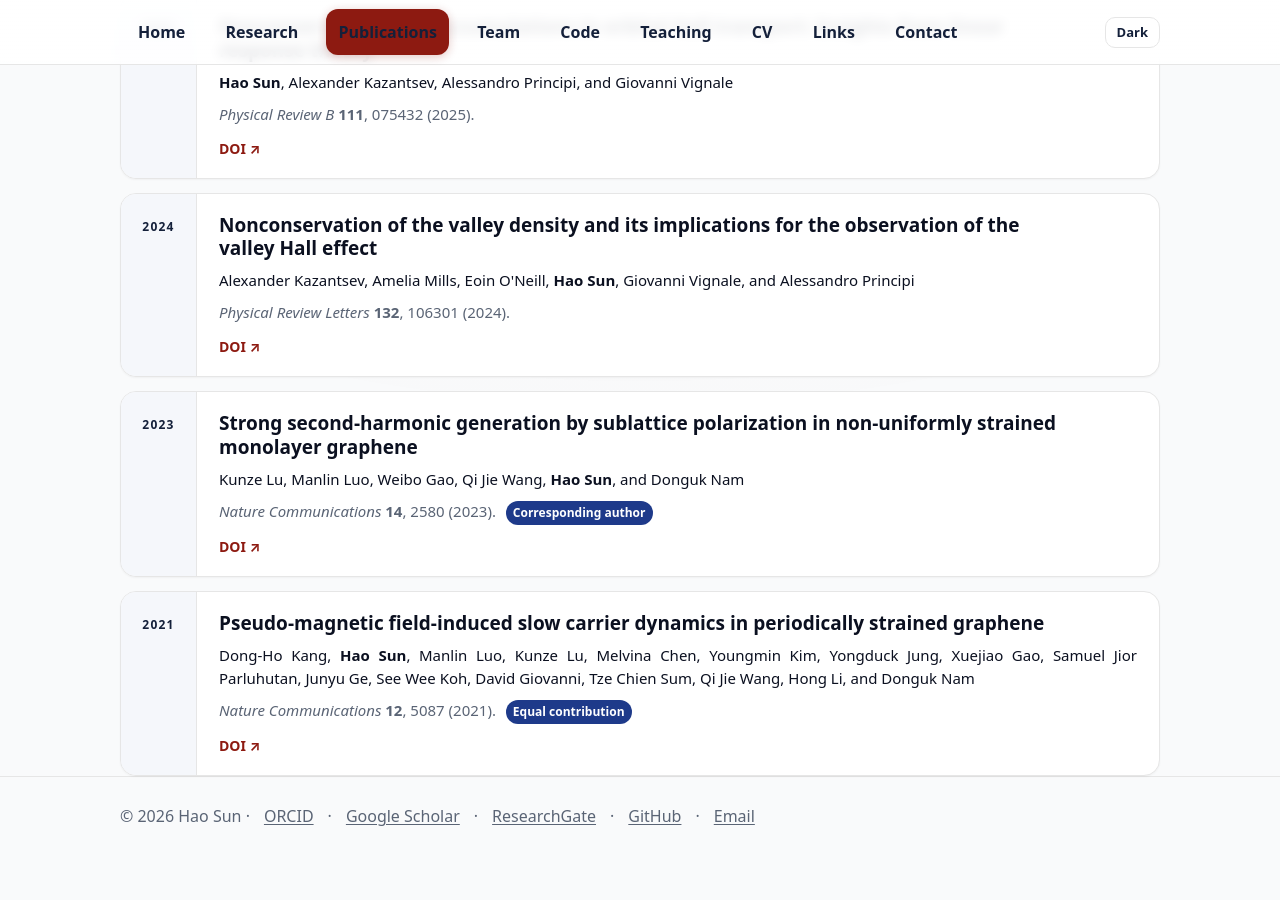
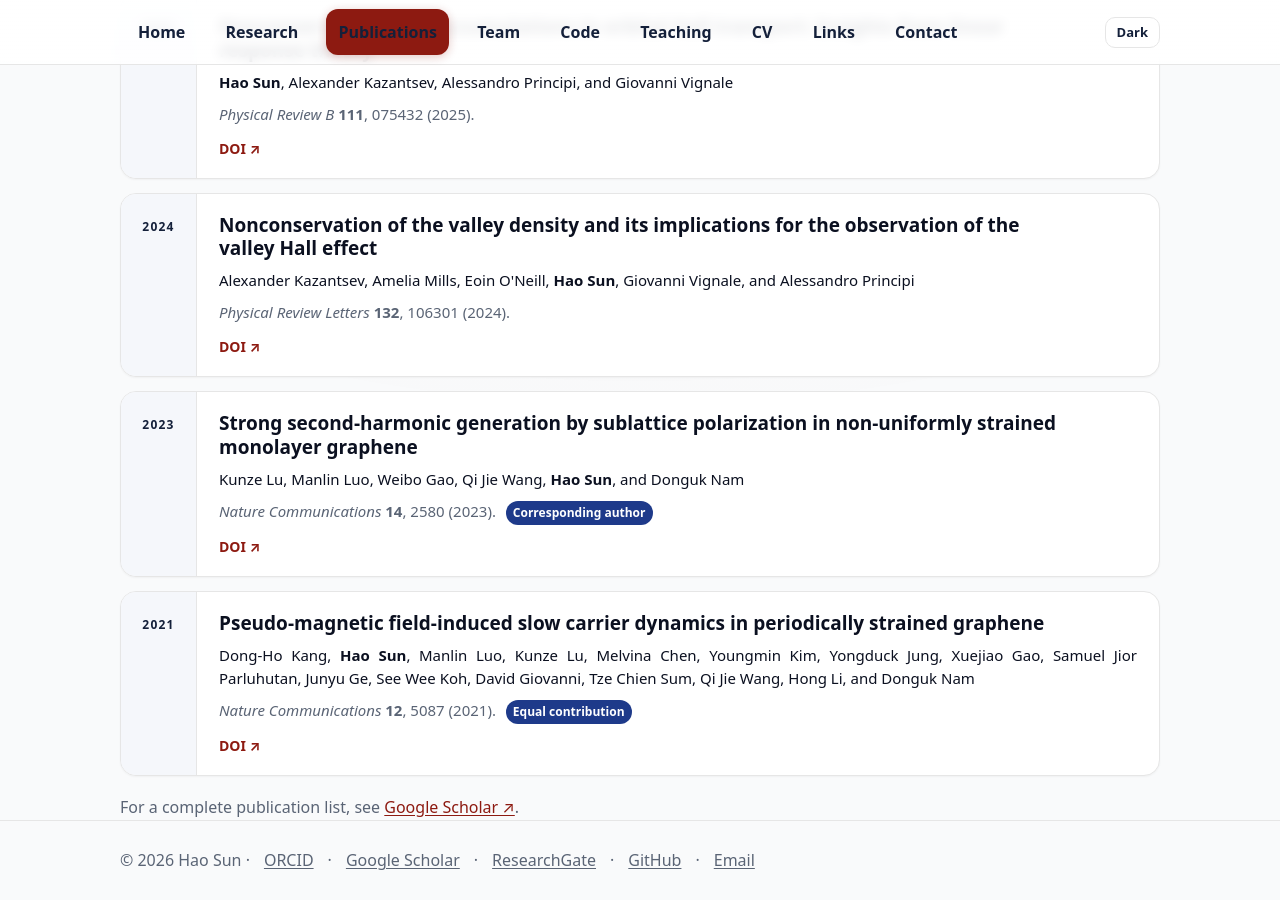
Before and after one commit to sunohao/sunohao.github.io, a Jekyll site: the page built from publications/index.md, in a window 1280 px wide and 900 px high, scrolled down 584 px. Built offline with Jekyll 4.4.1, drawn with Linux system fonts in a browser that asks for light colours; before the commit the page ends 1439 px from its top, so only the background shows below that.

Commit message:
Add Google Scholar link to publications

```diff
--- a/publications/index.md
+++ b/publications/index.md
@@ -71,3 +71,8 @@ permalink: /publications.html
   </article>
 
 </div>
+
+<p class="muted" style="margin-top:18px;">
+  For a complete publication list, see
+  <a href="https://scholar.google.com/citations?hl=en&user=YmrbkGIAAAAJ&view_op=list_works" target="_blank" rel="noreferrer">Google Scholar ↗</a>.
+</p>
```
